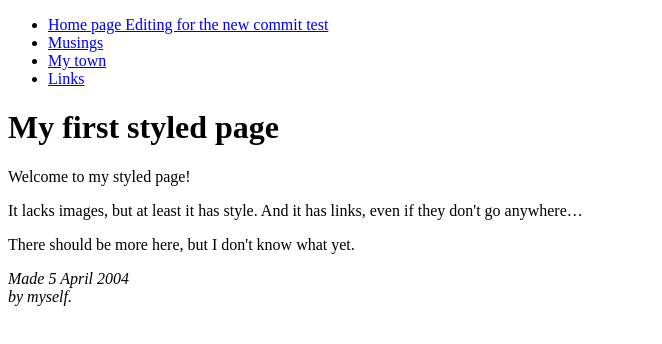
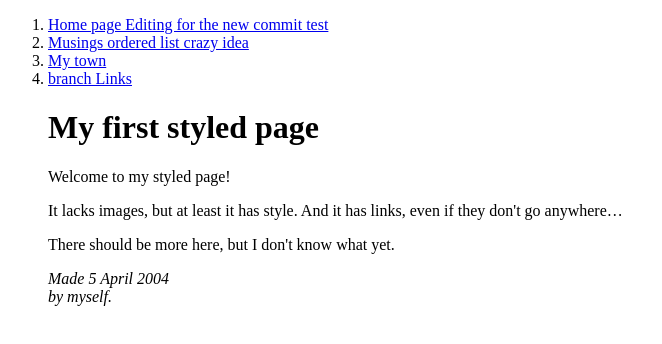
Before and after one commit to Akshaybj0221/Learning, a plain HTML site: page index.html in a window 1280 px wide. Shown: the whole page, without its empty margins (0-662 px from the left). Drawn offline with Linux system fonts and the light colour scheme.

Commit message:
Changed ul to ol and some added text for crazy idea

```diff
--- a/index.html
+++ b/index.html
@@ -8,11 +8,11 @@
 <body>
 
 <!-- Site navigation menu -->
-<ul class="navbar">
+<ol class="navbar">
   <li><a href="index.html">Home page Editing for the new commit test</a>
-  <li><a href="musings.html">Musings</a>
+  <li><a href="musings.html">Musings ordered list crazy idea</a>
   <li><a href="town.html">My town</a>
-  <li><a href="links.html">Links</a>
+  <li><a href="links.html">branch Links</a>
 </ul>
 
 <!-- Main content -->
```
